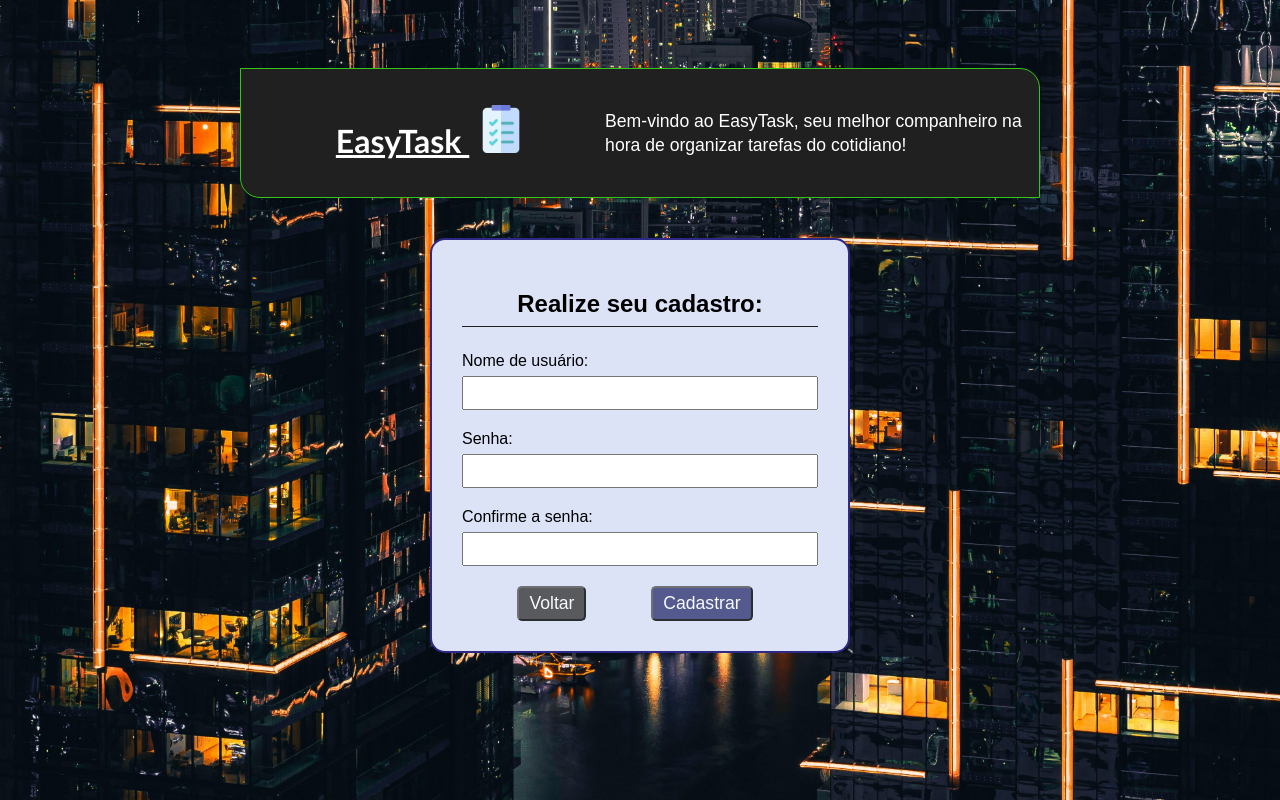
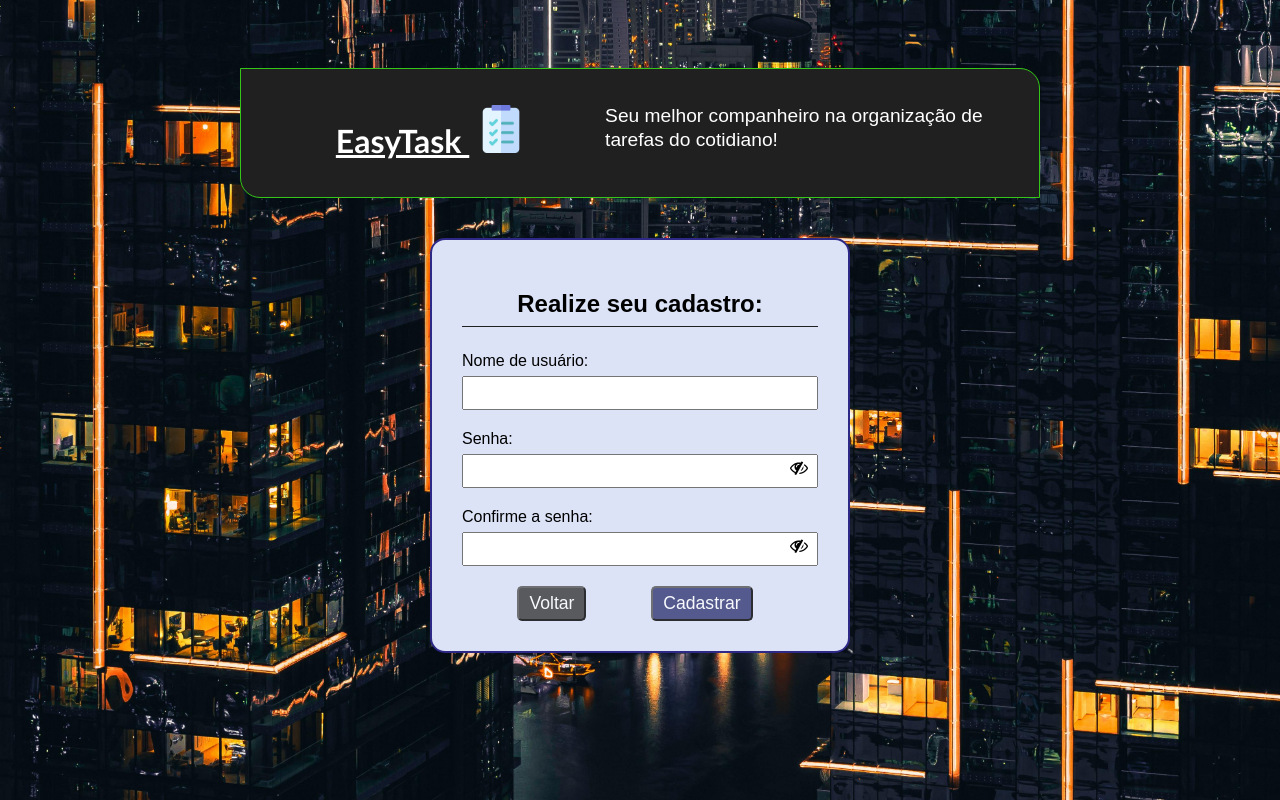
Before and after one commit to Andrengr0/easy-task, a React (Vite) app in the folder frontend/: page /login in a window 1280 px wide. Both pictures are taken after a click on the link "Cadastre-se". Built offline with nearby package versions, Linux system fonts and the light colour scheme.

Commit message:
Feat: melhora no input password e tela de apresentação

```diff
--- a/frontend/index.html
+++ b/frontend/index.html
@@ -3,6 +3,7 @@
   <head>
     <meta charset="UTF-8" />
     <link rel="icon" type="image/svg+xml" href="/vite.svg" />
+    <link rel="stylesheet" href="https://maxcdn.bootstrapcdn.com/font-awesome/4.7.0/css/font-awesome.min.css">
     <meta name="viewport" content="width=device-width, initial-scale=1.0" />
     <title>Vite + React</title>
   </head>
--- a/frontend/src/pages/LoginPage.css
+++ b/frontend/src/pages/LoginPage.css
@@ -39,6 +39,23 @@
     width: 60%;
 }
 
+.frase .slogan {
+    font-size: 1.2rem;
+    margin-top: 0;
+    animation: fadeIn 2s ease-in-out;
+}
+
+@keyframes fadeIn {
+    from {
+      opacity: 0;
+      transform: translateY(-10px);
+    }
+    to {
+      opacity: 1;
+      transform: translateY(0);
+    }
+  }
+
 @media screen and (max-width: 768px){
     .frase{
         display: block;
@@ -49,6 +66,20 @@
     }
 }
 
+.form-login{
+    animation: rotateIn 1s ease-in-out;
+}
+
+@keyframes rotateIn {
+    from {
+      transform: rotateY(180deg);
+      opacity: 0;
+    }
+    to {
+      transform: rotateY(0);
+      opacity: 1;
+    }
+  }
 
 .form-login,
 .form-cadastro,
@@ -97,6 +128,7 @@
     margin-left: 50%;
     transform: translateX(-50%);
     margin-top: 25px;
+    margin-bottom: 10px;
     font-size: 1.1rem;
 }
 
@@ -107,6 +139,8 @@
 .form-login a{
     padding: 5px 2px;
     text-decoration: underline;
+    text-underline-offset: 2px;
+    font-weight: 600;
     cursor: pointer;
 }
 
@@ -130,3 +164,20 @@
     margin-left: 50%;
     transform: translateX(-50%);
 }
+
+.password-container {
+    position: relative;
+    display: flex;
+    align-items: center;
+  }
+
+  .password-container input {
+    padding-right: 30px;
+  }
+
+  .password-container .fa {
+    position: absolute;
+    right: 10px;
+    font-size: 18px;
+    cursor: pointer;
+  }
--- a/frontend/src/pages/LoginPage.jsx
+++ b/frontend/src/pages/LoginPage.jsx
@@ -11,7 +11,17 @@ function Login({ setIsLoggedIn }) {
   const [error, setError] = useState('');
   const [formType, setFormType] = useState('login'); // 'login', 'register', or 'success'
   const [successMessage, setSuccessMessage] = useState('');
+  const [isPasswordVisible, setIsPasswordVisible] = useState(false);
+  const [isConfirmPasswordVisibleState, setIsConfirmPasswordVisibleState] = useState(false);
   const navigate = useNavigate();
+
+  const togglePasswordVisibility = () => {
+    setIsPasswordVisible(!isPasswordVisible);
+  };
+
+  const toggleConfirmPasswordVisibility = () => {
+    setIsConfirmPasswordVisibleState(!isConfirmPasswordVisibleState);
+  };
 
   const handleSubmit = async (event) => {
     event.preventDefault();
@@ -85,7 +95,7 @@ function Login({ setIsLoggedIn }) {
     <div className="container">
       <div className="frase">
         <h1>EasyTask <img src={logo} alt="Logo" /></h1>
-        <p>Bem-vindo ao EasyTask, seu melhor companheiro na hora de organizar tarefas do cotidiano!</p>
+        <p className="slogan">Seu melhor companheiro na organização de tarefas do cotidiano!</p>
       </div>
       {formType === 'login' ? (
         <div className="form-login">
@@ -95,7 +105,19 @@ function Login({ setIsLoggedIn }) {
             <input id="username" name="username" type="text" value={username} onChange={handleInputChange(setUsername)} />
 
             <label>Senha:</label>
-            <input id="password" name="password" type="password" value={password} onChange={handleInputChange(setPassword)} />
+            <div className="password-container">
+              <input
+                id="password"
+                name="password"
+                type={isPasswordVisible ? 'text' : 'password'}
+                value={password}
+                onChange={handleInputChange(setPassword)}
+              />
+              <i
+                className={`fa ${isPasswordVisible ? 'fa-eye' : 'fa-eye-slash'}`}
+                onClick={togglePasswordVisibility}
+              />
+            </div>
 
             {error && <p className="strong">{error}</p>}
 
@@ -114,29 +136,55 @@ function Login({ setIsLoggedIn }) {
               <p className="strong">O nome de usuário deve ter pelo menos 5 caracteres.</p>
             )}
 
-            {username.length == 30 && (
+            {username.length === 30 && (
               <p className="strong">Máximo 30 caracteres.</p>
             )}
 
             <label>Senha:</label>
-            <input id="password_cad" name="password_cad" type="password" value={password} maxLength={20} onChange={handleInputChange(setPassword)} />
+            <div className="password-container">
+              <input
+                id="password_cad"
+                name="password_cad"
+                type={isPasswordVisible ? 'text' : 'password'}
+                value={password}
+                maxLength={20}
+                onChange={handleInputChange(setPassword)}
+              />
+              <i
+                className={`fa ${isPasswordVisible ? 'fa-eye' : 'fa-eye-slash'}`}
+                onClick={togglePasswordVisibility}
+              />
+            </div>
 
             {password.length > 0 && password.length < 5 && (
               <p className="strong">A senha deve ter pelo menos 5 caracteres.</p>
             )}
 
-            {password.length == 20 && (
+            {password.length === 20 && (
               <p className="strong">Máximo 20 caracteres.</p>
             )}
 
             {isConfirmPasswordVisible && (
               <>
                 <label>Confirme a senha:</label>
-                <input id="confirm_password" name="confirm_password" type="password" value={confirmPassword} maxLength={20} onChange={handleInputChange(setConfirmPassword)} />
+                <div className="password-container">
+                  <input
+                    id="confirm_password"
+                    name="confirm_password"
+                    type={isConfirmPasswordVisibleState ? 'text' : 'password'}
+                    value={confirmPassword}
+                    maxLength={20}
+                    onChange={handleInputChange(setConfirmPassword)}
+                  />
+                  <i
+                    className={`fa ${isConfirmPasswordVisibleState ? 'fa-eye' : 'fa-eye-slash'}`}
+                    onClick={toggleConfirmPasswordVisibility}
+                  />
+                </div>
               </>
             )}
 
-            {confirmPassword.length == 20 && (
+            {confirmPassword.length === 20 && (
               <p className="strong">Máximo 20 caracteres.</p>
             )}
 
```
